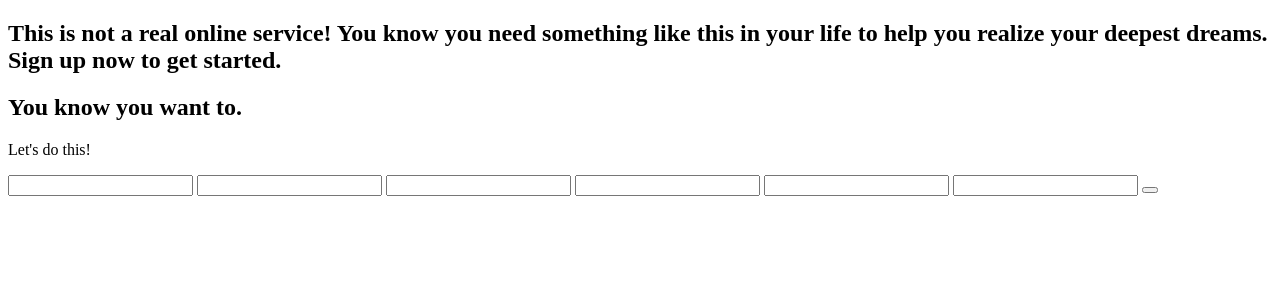
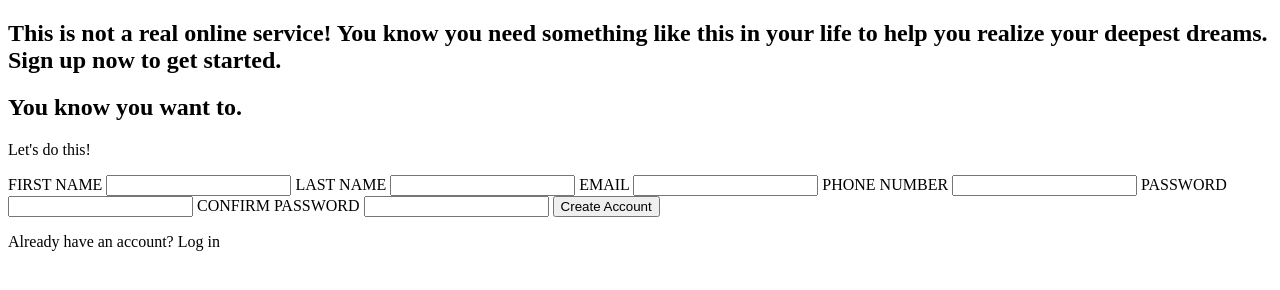
Before and after one commit to papiezonator/TOP-Sign-Up-Form, a plain HTML site: page index.html in a window 1280 px wide. Drawn offline with Linux system fonts and the light colour scheme.

Commit message:
updated html structure, fixed a typo

```diff
--- a/index.html
+++ b/index.html
@@ -17,20 +17,20 @@
         <div class="form-wrapper">
             <p>Let's do this!</p>
             <form method="POST">
-                <label for=""></label>
-                <input type="text">
-                <label for=""></label>
-                <input type="text">
-                <label for=""></label>
-                <input type="text">
-                <label for=""></label>
-                <input type="text">
-                <label for=""></label>
-                <input type="text">
-                <label for=""></label>
-                <input type="text">
-                <button></button>
-                <p></p>
+                <label for="first-name">FIRST NAME </label>
+                <input type="text" id="first-name" name="first-name">
+                <label for="">LAST NAME</label>
+                <input type="text" id="last-name" name="last-name">
+                <label for="user-email">EMAIL</label>
+                <input type="text" id="user-email" name="user-email">
+                <label for="phone-number">PHONE NUMBER</label>
+                <input type="text" id="phone-number" name="phone-number">
+                <label for="user-password">PASSWORD</label>
+                <input type="text" id="user-password" name="user-password">
+                <label for="password-confirmation">CONFIRM PASSWORD</label>
+                <input type="text" id="password-confirmation" name="password-confirmation">
+                <button type="submit">Create Account</button>
+                <p>Already have an account? Log in</p>
             </form>
         </div>
     </div>
```
